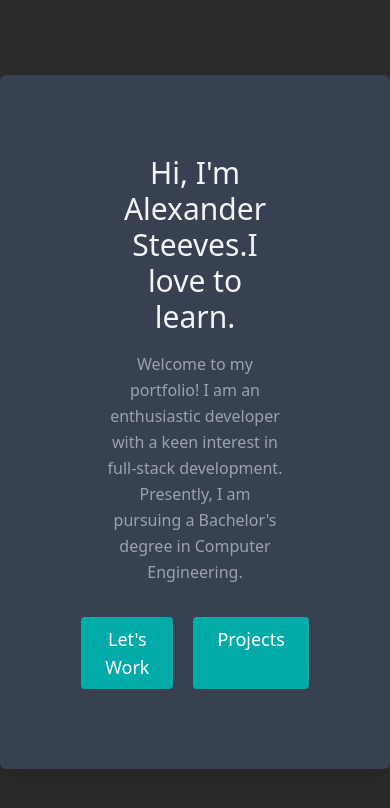
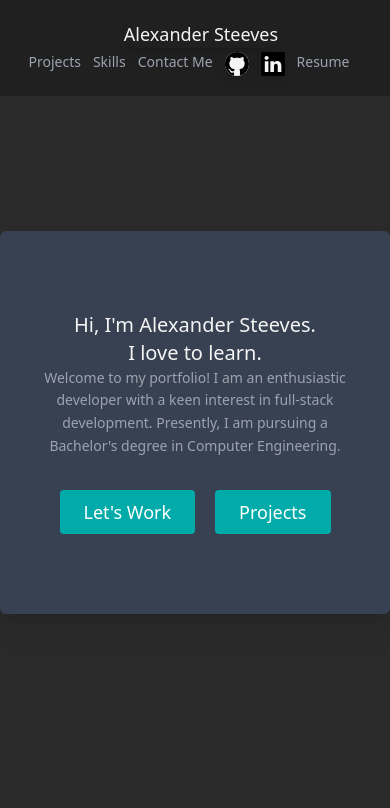
Before and after one commit to AlexSteeves/AlexSteevesPortfolio, a React (Create React App) app: page / in a window 390 px wide. Shown: the top 808 px of the page. Built offline with nearby package versions, Linux system fonts and the light colour scheme.

Commit message:
changes to phone ui

```diff
--- a/src/App.js
+++ b/src/App.js
@@ -6,36 +6,33 @@ import Navbar from "./Components/Navbar";
 import Projects from "./Components/Projects";
 import Skills from "./Components/Skills";
 
+export default function App() {
+  return (
+    <main className="text-gray-400 bg-gray-900 snap-y snap-mandatory overscroll-y-none overflow-scroll h-screen w-screen  ">
 
 
 
 
+      <div className = "fixed h-1/5 w-screen z-10">
+        <Navbar className = ""/>
 
-export default function App() {
-  return (
-    <main className = "text-gray-400 bg-gray-900 body-font snap-y snap-mandatory overflow-y-scroll h-screen w-screen scroll-snap-stop:always ">
-
-
-      <Navbar />
-
-      <div className ="h-screen w-screen snap-start scroll-snap-stop:always ">
-      <About className = ""/>
       </div>
 
-      <div className ="h-screen w-screen snap-start scroll-snap-stop:always ">
-      <Projects />
+      <div className="h-screen w-screen snap-start snap-always z-1">
+        <About className="" />
       </div>
 
-      <div className ="h-screen w-screen snap-start scroll-snap-stop:always ">
-      <Skills />
+      <div className="h-screen w-screen snap-start snap-always z-1">
+        <Projects />
       </div>
 
-      <div className ="h-screen w-screen snap-start scroll-snap-stop:always ">
-      <Contact />
+      <div className="h-screen w-screen snap-start snap-always ">
+        <Skills />
       </div>
 
-
-
+      <div className="h-screen w-screen snap-start snap-always ">
+        <Contact />
+      </div>
     </main>
   );
 }
--- a/src/Components/About.js
+++ b/src/Components/About.js
@@ -4,14 +4,14 @@ export default function About() {
   return (
     <section id="about" className="bg-gray-900 w-screen h-screen flex items-center justify-center">
       <div className=" bg-gray-700 rounded-md  box-border flex  items-center justify-center drop-shadow-xl ">
-        <div className="w-2/3 container mx-auto px-10 py-20 md:flex-row flex-col items-center justify-center text-center">
-          <h1 className="title-font sm:text-4xl text-3xl mb-4 font-medium text-gray-800 text-center">
+        <div className="md:w-2/3 container mx-auto px-10 py-20 md:flex-row flex-col items-center justify-center text-center">
+          <h1 className="title-font text-xl md:text-3xl md:mb-4 font-medium text-gray-800 text-center">
             Hi, I'm Alexander Steeves.
-            <br className="hidden lg:inline-block" />
+            <br className="lg:inline-block" />
             I love to learn.
           </h1>
           <div className = "flex items-center justify-center text-center ">
-          <p className="mb-8 leading-relaxed ">
+          <p className="mb-8 text-sm md:text-xl leading-relaxed ">
             Welcome to my portfolio! I am an enthusiastic developer with a keen interest in full-stack development. Presently, I am pursuing a Bachelor's degree in Computer Engineering.
           </p>
           </div>
--- a/src/Components/Carousel.js
+++ b/src/Components/Carousel.js
@@ -36,7 +36,7 @@ export default function Carousel() {
   };
 
   return (
-    <div className="max-w-[800px] h-[400px] w-full m-auto  my-0 px-4 relative group rounded-xl border-gray-900 border-1">
+    <div className="h-1/2 w-full m-auto  my-0 px-4 relative group rounded-xl border-gray-900 border-1">
 
       <div
         style={{
@@ -52,8 +52,9 @@ export default function Carousel() {
             alt="gallery"
             className="absolute inset-0 object-contain object-center w-full h-full transition-all rounded-xl drop-shadow-sm border-b-gray-900 border-r-1"
           />
-          <div className="absolute inset-0 hover:bg-gray-700 opacity-0 hover:opacity-100 border-gray-900 border-5 transition-opacity  object- contain duration-1000  bg-gray-900 ease in rounded-xl ">
-            <div className="px-8 py-10relative h-full flex flex-col items-center justify-center text-center text-black">
+
+          <div className="absolute inset-0 hover:bg-gray-700 opacity-0 hover:opacity-100 border-gray-900 border-5 transition-opacity  object-contain duration-500  bg-gray-900 ease in rounded-xl ">
+            <div className="px-8 md:py-10 h-contain flex flex-col items-center justify-center text-center text-black">
               <h2 className="tracking-widest text-sm title-font font-medium text-green-400 mb-1">
                 {projects[currentIndex].subtitle}
               </h2>
--- a/src/Components/Navbar.js
+++ b/src/Components/Navbar.js
@@ -3,44 +3,69 @@ import React from "react";
 
 export default function Navbar() {
   return (
-    <header className="bg-gray-1000 md:sticky top-0 z-10">
-      <div className="container mx-auto flex flex-wrap p-5 flex-col md:flex-row items-center">
-        <a className="title-font font-medium text-gray-800 mb-4 md:mb-0 nav-text">
-          <a href="#about" className="ml-3 text-xl">
+    <header className="bg-gray-1000 sticky top-0 z-10">
+      <div className="container mx-auto flex flex-wrap py-5 md:p-5 flex-col md:flex-row items-center">
+        <a
+          href="#about"
+          className="ml-3 text-lg md:text-xl text-center title-font font-medium text-gray-800 mb-1 md:mb-0 nav-text drop shadow-lg"
+        >
           Alexander Steeves
         </a>
-        </a>
-        <nav className="md:mr-auto md:ml-4 md:py-1 md:pl-4 md:border-l md:border-gray-700	flex flex-wrap items-center text-base justify-center ">
-          <a href="#projects" className="mr-5 nav-text">
+
+          <nav className="md:mr-auto md:ml-4 md:py-1 md:pl-4 md:border-l md:border-gray-700	flex flex-wrap md:items-center text-base md:justify-center ">
+            <a href="#projects" className="mr-3 md:mr-5 nav-text">
               Projects
             </a>
-          <a href="#skills" className="mr-5 nav-text">
+            <a href="#skills" className="mr-3 md:mr-5 nav-text">
               Skills
             </a>
-          <a href="#contact" className="mr-5 nav-text">
+            <a href="#contact" className="mr-3 md:mr-72 nav-text">
               Contact Me
             </a>
+
+
+            <a href="https://github.com/AlexSteeves" className=" mr-3 md:mr-5">
+              <SideBarIcon icon={<BsGithub size="28" />} />
+            </a>
+
+            <a
+              href="www.linkedin.com/in/alexander-steeves-8122b8178"
+              className="mr-3 md:mr-5 "
+            >
+              <SideBarIcon icon={<BsLinkedin size="28" />} />
+            </a>
+
+            <a href="./AlexSteevesResume.pdf" className="mr-3 md:mr-5 nav-text">
+              <h>Resume</h>
+            </a>
           </nav>
+
+
+      </div>
+    </header>
+  );
+}
+
+const SideBarIcon = ({ icon }) => <div className="sidebar-icon">{icon}</div>;
+
+
+/*
 
 <nav className="md:mr-auto md:ml-4 md:py-1 md:pl-8 md:border-l md:border-gray-800	flex flex-wrap items-center text-base justify-center ">
             <a href="https://github.com/AlexSteeves" className="mr-5">
               <SideBarIcon icon={<BsGithub size="28" />} />
             </a>
 
-          <a href="www.linkedin.com/in/alexander-steeves-8122b8178" className="mr-5 ">
+            <a
+              href="www.linkedin.com/in/alexander-steeves-8122b8178"
+              className="mr-5 "
+            >
               <SideBarIcon icon={<BsLinkedin size="28" />} />
             </a>
 
-          <a
-            href="./AlexSteevesResume.pdf"
-            className="mr-5 nav-text"
-          >
+            <a href="./AlexSteevesResume.pdf" className="mr-5 nav-text">
               <h>Resume</h>
             </a>
           </nav>
-      </div>
-    </header>
-  );
-}
 
-const SideBarIcon = ({ icon }) => <div className="sidebar-icon">{icon}</div>;
+*/
--- a/src/Components/Projects.js
+++ b/src/Components/Projects.js
@@ -6,10 +6,10 @@ import Carousel from './Carousel';
 export default function Projects() {
   return (
     <section id="projects" className="text-gray-800 flex flex-col bg-gray-900 body-font w-screen h-screen items-center justify-center">
-      <div className="container px-5 py-5 mx-auto text-center lg:px-40 items-center justify-center">
-        <div className="flex flex-col w-full mb-1">
-          <CodeIcon className="mx-auto inline-block w-10 mb-4" />
-          <h1 className="sm:text-4xl text-3xl font-medium title-font mb-1 text-bg-800 my-100">
+      <div className="container px-5 md:py-5 mx-auto text-center lg:px-40 items-center justify-center">
+        <div className="flex flex-col w-full">
+          <CodeIcon className="mx-auto inline-block w-10" />
+          <h1 className=" text-3xl font-medium title-font text-bg-800">
             Personal Projects
           </h1>
         </div>
--- a/src/Components/Skills.js
+++ b/src/Components/Skills.js
@@ -15,7 +15,7 @@ export default function Skills() {
         </div>
         <div className="flex flex-wrap lg:w-4/5 sm:mx-auto sm:mb-2 -mx-2">
           {skills.map((skill) => (
-            <div key={skill} className="p-2 sm:w-1/2 w-full tx-lg ">
+            <div key={skill} className="p-2 w-1/2 md:w-full tx-lg ">
               <div className="bg-gray-700 rounded flex p-4 h-full items-center">
                 <span className="title-font font-medium text-white mr-2 ">
                   {" "}
--- a/src/index.css
+++ b/src/index.css
@@ -8,7 +8,7 @@
 
     .sidebar-icon {
       @apply relative flex items-center justify-center
-              h-12 w-12  mx-auto shadow-lg
+              h-6 w-6  md:h-12 md:w-12 md:mx-auto shadow-lg
               bg-gray-800 text-black
               hover:text-white
               rounded-3xl hover:rounded-xl
@@ -17,7 +17,7 @@
     }
 
     .nav-text {
-        @apply hover:text-white rounded-3xl hover:rounded-xl transition-all duration-500 ease-linear cursor-pointer scroll-smooth
+        @apply hover:text-white rounded-3xl hover:rounded-xl transition-all duration-500 ease-linear cursor-pointer scroll-smooth text-sm md:text-lg
     }
 
 
```
Lines whose indentation alone changed are shown as unchanged.
